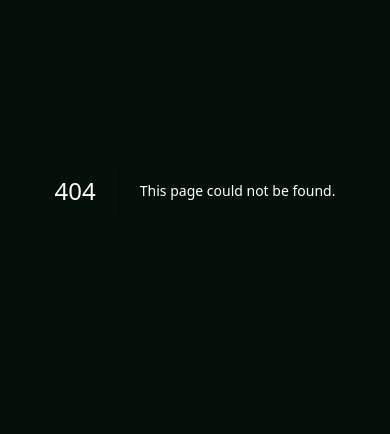
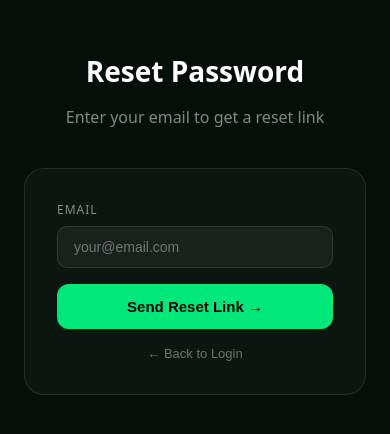
Before and after one commit to YtData-eng/pesamind-frontend, a Next.js app: page /forgot-password in a window 390 px wide. Before the commit this address had no page. Shown: the part 232-666 px from the top of the page. Built offline with nearby package versions, Linux system fonts and the light colour scheme.

Commit message:
Phase 5: mobile viewport, forgot password, recategorize button

```diff
--- /dev/null
+++ b/src/app/forgot-password/page.tsx
@@ -0,0 +1,98 @@
+'use client';
+import { useState } from 'react';
+import { useRouter } from 'next/navigation';
+
+const API = 'https://pesamind-backend.onrender.com/api';
+
+export default function ForgotPassword() {
+  const router = useRouter();
+  const [email, setEmail] = useState('');
+  const [loading, setLoading] = useState(false);
+  const [sent, setSent] = useState(false);
+  const [token, setToken] = useState('');
+  const [newPassword, setNewPassword] = useState('');
+  const [resetting, setResetting] = useState(false);
+  const [done, setDone] = useState(false);
+  const [error, setError] = useState('');
+
+  const requestReset = async (e: React.FormEvent) => {
+    e.preventDefault();
+    setLoading(true);
+    try {
+      const res = await fetch(`${API}/auth/forgot-password`, {
+        method: 'POST',
+        headers: { 'Content-Type': 'application/json' },
+        body: JSON.stringify({ email }),
+      });
+      const json = await res.json();
+      if (json.token) { setToken(json.token); setSent(true); }
+      else setError(json.error || 'Failed');
+    } catch (e) { setError('Failed to send reset request'); }
+    finally { setLoading(false); }
+  };
+
+  const resetPassword = async (e: React.FormEvent) => {
+    e.preventDefault();
+    setResetting(true);
+    try {
+      const res = await fetch(`${API}/auth/reset-password`, {
+        method: 'POST',
+        headers: { 'Content-Type': 'application/json' },
+        body: JSON.stringify({ token, password: newPassword }),
+      });
+      const json = await res.json();
+      if (res.ok) setDone(true);
+      else setError(json.error || 'Failed');
+    } catch (e) { setError('Failed to reset password'); }
+    finally { setResetting(false); }
+  };
+
+  return (
+    <div style={{ minHeight: '100vh', background: '#050F09', color: 'white', display: 'flex', alignItems: 'center', justifyContent: 'center', padding: '24px' }}>
+      <div style={{ width: '100%', maxWidth: '420px' }}>
+        <div style={{ textAlign: 'center', marginBottom: '40px' }}>
+          <h1 style={{ fontSize: '28px', fontWeight: 800, marginBottom: '8px' }}>Reset Password</h1>
+          <p style={{ color: 'rgba(255,255,255,0.5)' }}>Enter your email to get a reset link</p>
+        </div>
+
+        <div style={{ background: 'rgba(255,255,255,0.03)', border: '1px solid rgba(255,255,255,0.1)', borderRadius: '20px', padding: '32px' }}>
+          {done ? (
+            <div style={{ textAlign: 'center' }}>
+              <div style={{ fontSize: '48px', marginBottom: '16px' }}>✅</div>
+              <p style={{ fontWeight: 700, marginBottom: '8px' }}>Password reset!</p>
+              <button onClick={() => router.push('/login')} style={{ background: '#00E87A', color: '#000', padding: '12px 24px', borderRadius: '10px', border: 'none', cursor: 'pointer', fontWeight: 700, marginTop: '16px' }}>Sign In →</button>
+            </div>
+          ) : !sent ? (
+            <form onSubmit={requestReset} style={{ display: 'flex', flexDirection: 'column', gap: '16px' }}>
+              {error && <div style={{ background: 'rgba(255,80,80,0.1)', border: '1px solid rgba(255,80,80,0.3)', borderRadius: '8px', padding: '12px', color: '#ff5050', fontSize: '13px' }}>{error}</div>}
+              <div>
+                <label style={{ display: 'block', fontSize: '12px', color: 'rgba(255,255,255,0.5)', marginBottom: '8px', textTransform: 'uppercase', letterSpacing: '1px' }}>Email</label>
+                <input type="email" value={email} onChange={e => setEmail(e.target.value)} placeholder="your@email.com" required
+                  style={{ width: '100%', padding: '12px 16px', borderRadius: '10px', background: 'rgba(255,255,255,0.05)', border: '1px solid rgba(255,255,255,0.1)', color: 'white', fontSize: '14px', outline: 'none', boxSizing: 'border-box' }} />
+              </div>
+              <button type="submit" disabled={loading} style={{ background: '#00E87A', color: '#000', padding: '14px', borderRadius: '12px', border: 'none', cursor: 'pointer', fontWeight: 800, fontSize: '15px' }}>
+                {loading ? 'Sending...' : 'Send Reset Link →'}
+              </button>
+              <button type="button" onClick={() => router.push('/login')} style={{ background: 'none', border: 'none', color: 'rgba(255,255,255,0.4)', cursor: 'pointer', fontSize: '13px' }}>← Back to Login</button>
+            </form>
+          ) : (
+            <form onSubmit={resetPassword} style={{ display: 'flex', flexDirection: 'column', gap: '16px' }}>
+              <div style={{ background: 'rgba(0,232,122,0.08)', border: '1px solid rgba(0,232,122,0.2)', borderRadius: '8px', padding: '12px', fontSize: '13px', color: '#00E87A' }}>
+                Reset token generated! In production this would be emailed.
+              </div>
+              {error && <div style={{ background: 'rgba(255,80,80,0.1)', border: '1px solid rgba(255,80,80,0.3)', borderRadius: '8px', padding: '12px', color: '#ff5050', fontSize: '13px' }}>{error}</div>}
+              <div>
+                <label style={{ display: 'block', fontSize: '12px', color: 'rgba(255,255,255,0.5)', marginBottom: '8px', textTransform: 'uppercase', letterSpacing: '1px' }}>New Password</label>
+                <input type="password" value={newPassword} onChange={e => setNewPassword(e.target.value)} placeholder="Min 8 characters" required minLength={8}
+                  style={{ width: '100%', padding: '12px 16px', borderRadius: '10px', background: 'rgba(255,255,255,0.05)', border: '1px solid rgba(255,255,255,0.1)', color: 'white', fontSize: '14px', outline: 'none', boxSizing: 'border-box' }} />
+              </div>
+              <button type="submit" disabled={resetting} style={{ background: '#00E87A', color: '#000', padding: '14px', borderRadius: '12px', border: 'none', cursor: 'pointer', fontWeight: 800, fontSize: '15px' }}>
+                {resetting ? 'Resetting...' : 'Reset Password →'}
+              </button>
+            </form>
+          )}
+        </div>
+      </div>
+    </div>
+  );
+}
--- a/src/app/layout.tsx
+++ b/src/app/layout.tsx
@@ -8,6 +8,9 @@ export const metadata: Metadata = {
 export default function RootLayout({ children }: { children: React.ReactNode }) {
   return (
     <html lang="en">
+      <head>
+        <meta name="viewport" content="width=device-width, initial-scale=1, maximum-scale=1" />
+      </head>
       <body style={{ margin: 0, background: '#050F09', color: 'white', fontFamily: 'system-ui, sans-serif' }}>
         {children}
       </body>
--- a/src/app/login/page.tsx
+++ b/src/app/login/page.tsx
@@ -103,7 +103,9 @@ export default function LoginPage() {
               {loading ? '⏳ Signing in...' : 'Sign in →'}
             </button>
           </form>
-
+          <p style={{ textAlign: 'center', marginTop: '16px', fontSize: '13px', color: 'rgba(255,255,255,0.4)' }}>
+  <button onClick={() => router.push('/forgot-password')} style={{ background: 'none', border: 'none', color: '#00E87A', cursor: 'pointer', fontSize: '13px' }}>Forgot password?</button>
+</p>
           <p style={{ textAlign: 'center', marginTop: '24px', fontSize: '14px', color: 'rgba(255,255,255,0.4)' }}>
             Don't have an account?{' '}
             <Link href="/register" style={{ color: '#00E87A', textDecoration: 'none', fontWeight: 600 }}>Create one</Link>
```
Also changed, not shown: src/app/dashboard/page.tsx (+9 -0 lines), src/app/mobile.css (added, +21 -0 lines).
